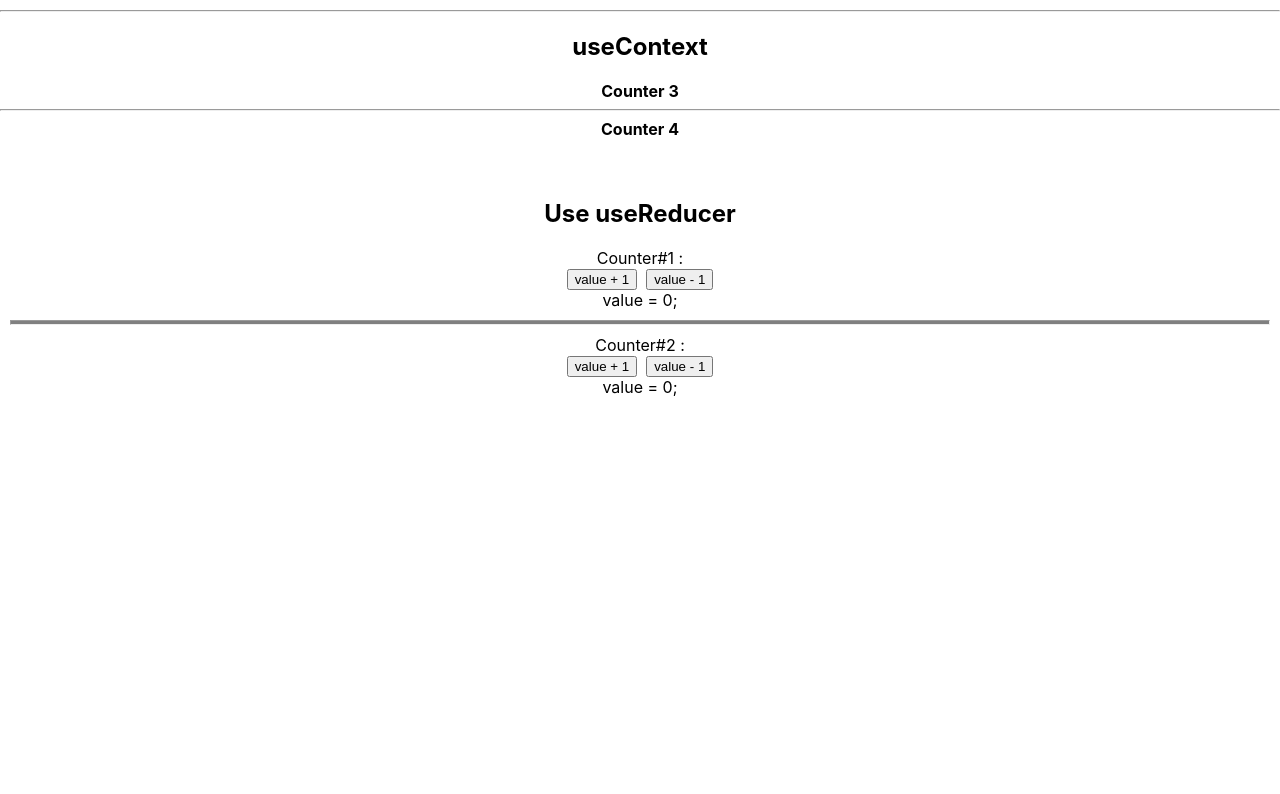
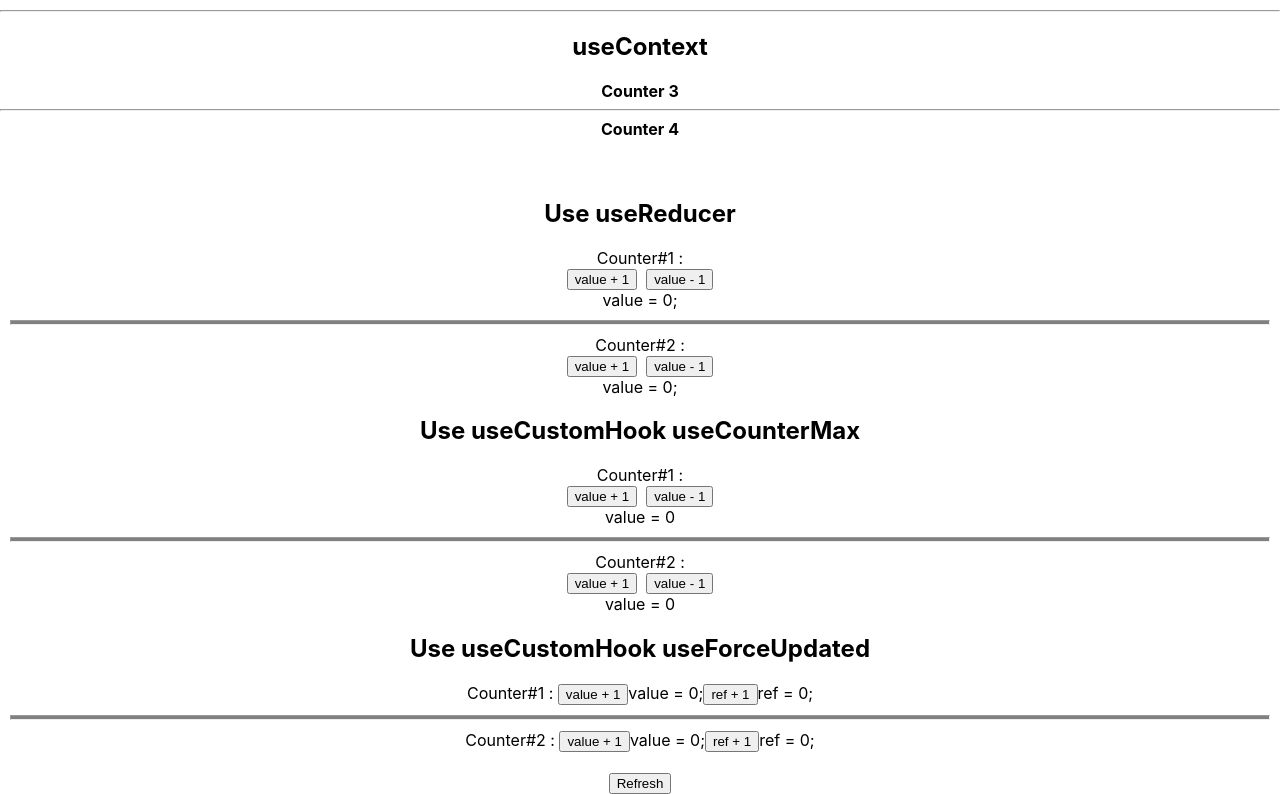
Before and after one commit to nhattan96/master-react-5-days, a React (Create React App) app: page / in a window 1280 px wide. Shown: the part 360-1154 px from the top of the page. Before the commit the page ends 800 px from the top, so only its background shows below. Built offline with nearby package versions, Linux system fonts and the light colour scheme.

Commit message:
Day 4 useCustom Hook

```diff
--- a/src/App.jsx
+++ b/src/App.jsx
@@ -4,7 +4,9 @@ import Counter from "./components/counter/counter";
 import CounterClick from "./components/counter/counterClick";
 import CounterInput from "./components/counter/counterInput";
 import CounterDay3 from "./components/day3/counterDay3";
-import UseAppReducerApp from "./components/day3/useReducer/useReducerApp";
+import UseAppReducerApp from "./components/day4/useReducer/useReducerApp";
+import UseCustomHookApp from "./components/day4/useCustomHook/useCounterMax/useCounterMaxApp";
+import UseForceUpdatedApp from "./components/day4/useCustomHook/useForceUpdated/useForceUpdatedApp";
 
 const TotalDay3Context = createContext();
 
@@ -60,6 +62,11 @@ function App() {
 
         {/* Use useReducer */}
         <UseAppReducerApp></UseAppReducerApp>
+
+        {/* Use customHook */}
+        <UseCustomHookApp></UseCustomHookApp>
+
+        <UseForceUpdatedApp></UseForceUpdatedApp>
       </div>
     </TotalDay3Context.Provider>
   );
--- /dev/null
+++ b/src/components/day4/useCustomHook/useCounterMax/counterUseCounterMax.jsx
@@ -0,0 +1,26 @@
+import useCounterMax from "./useCounterMax";
+
+const CounterUseCustomHookApp = (props) => {
+  const [value, incr, decr, error] = useCounterMax(props.max);
+
+  const incrValue = () => {
+    incr();
+  };
+  const decrValue = () => {
+    decr();
+  };
+
+  return (
+    <>
+      <br />
+      <button onClick={incrValue}>value + 1</button>
+      &nbsp;&nbsp;
+      <button onClick={decrValue}>value - 1</button>
+      <br />
+      value = {value}
+      <br />
+      <b>{error}</b>
+    </>
+  );
+};
+export default CounterUseCustomHookApp;
--- /dev/null
+++ b/src/components/day4/useCustomHook/useCounterMax/useCounterMax.jsx
@@ -0,0 +1,21 @@
+import { useState } from "react";
+
+const useCounterMax = (max) => {
+  const [value, setValue] = useState(0);
+
+  const incr = () => {
+    if (value < max) setValue(value + 1);
+  };
+
+  const decr = () => {
+    setValue(value - 1);
+  };
+
+  var error = "";
+  if (value >= max)
+    error = `Message: the maximum (${max}) is
+  reached`;
+  return [value, incr, decr, error];
+};
+
+export default useCounterMax;
--- /dev/null
+++ b/src/components/day4/useCustomHook/useCounterMax/useCounterMaxApp.jsx
@@ -0,0 +1,13 @@
+import CounterUseCustomHookApp from "./counterUseCounterMax";
+
+const UseCustomHookApp = () => {
+  return (
+    <>
+      <h2> Use useCustomHook useCounterMax</h2>
+      Counter#1 : <CounterUseCustomHookApp max={5} />
+      <hr style={{ margin: "10px", height: "3px", backgroundColor: "gray" }} />
+      Counter#2 : <CounterUseCustomHookApp max={10} />
+    </>
+  );
+};
+export default UseCustomHookApp;
--- /dev/null
+++ b/src/components/day4/useCustomHook/useForceUpdated/counterUseForceUpdated.jsx
@@ -0,0 +1,23 @@
+import { useState, useRef } from "react";
+
+function CounterForceUpdated() {
+  const [value, setValue] = useState(0);
+
+  const valueRef = useRef(0);
+
+  function incrValue() {
+    setValue(value + 1);
+  }
+
+  function incrRef() {
+    valueRef.current += 1;
+  }
+  return (
+    <>
+      <button onClick={incrValue}>value + 1</button>
+      value = {value};<button onClick={incrRef}>ref + 1</button>
+      ref = {valueRef.current};
+    </>
+  );
+}
+export default CounterForceUpdated;
--- /dev/null
+++ b/src/components/day4/useCustomHook/useForceUpdated/useForceUpdated.jsx
@@ -0,0 +1,12 @@
+import { useState } from "react";
+
+const useForceUpdated = (max) => {
+  const [value, setBoolean] = useState(true);
+
+  const forceUpdate = () => {
+    setBoolean(!value); // Invert the value of the reactive
+  };
+  return forceUpdate;
+};
+
+export default useForceUpdated;
--- /dev/null
+++ b/src/components/day4/useCustomHook/useForceUpdated/useForceUpdatedApp.jsx
@@ -0,0 +1,19 @@
+import CounterForceUpdated from "./counterUseForceUpdated";
+import useForceUpdated from "./useForceUpdated";
+
+const UseForceUpdatedApp = () => {
+  const forceUpdate = useForceUpdated()
+
+  const refresh = () => forceUpdate()
+  return (
+    <>
+      <h2> Use useCustomHook useForceUpdated</h2>
+      Counter#1 : <CounterForceUpdated />
+      <hr style={{ margin: "10px", height: "3px", backgroundColor: "gray" }} />
+      Counter#2 : <CounterForceUpdated />
+      <br /> <br />
+      <button onClick={refresh}>Refresh</button>
+    </>
+  );
+};
+export default UseForceUpdatedApp;
```
Also changed, not shown: src/components/day4/useReducer/counterUseReducer.jsx (renamed from src/components/day3/useReducer/counterUseReducer.jsx), src/components/day4/useReducer/useReducerApp.jsx (renamed from src/components/day3/useReducer/useReducerApp.jsx).
